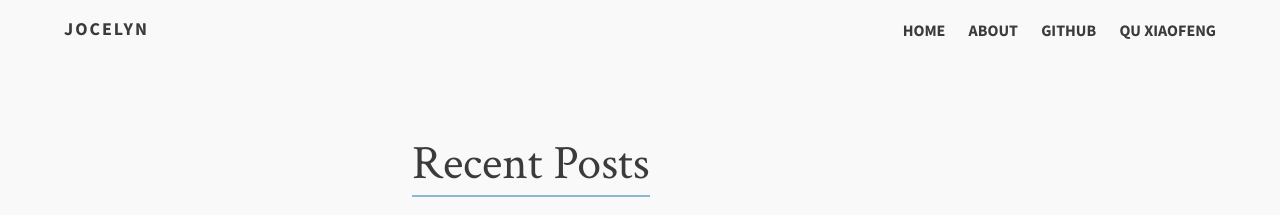
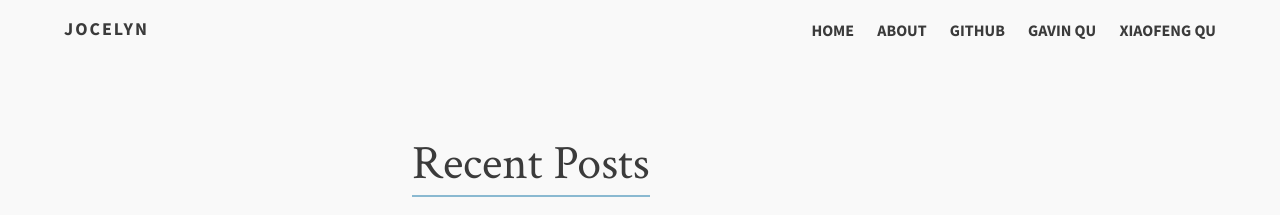
Before and after one commit to jocelynzhu/jocelynzhu.github.io, a Jekyll site: the page built from index.md, in a window 1280 px wide. Shown: the top 215 px of the page. Built offline with Jekyll 4.4.1, drawn with Linux system fonts in a browser that asks for light colours.

Commit message:
add link to gavinqu.tk
Signed-off-by: Qu Xiaofeng <quxiaofeng.at.polyu@gmail.com>

```diff
--- a/_config.yml
+++ b/_config.yml
@@ -28,7 +28,10 @@ links:
   - title: Github
     url: https://github.com/jocelynzhu/jocelynzhu.github.io
     external: true
-  - title: Qu Xiaofeng
+  - title: Gavin Qu
+    url: http://www.gavinqu.tk
+    external: true
+  - title: Xiaofeng Qu
     url: http://quxiaofeng.me
     external: true
 
```
